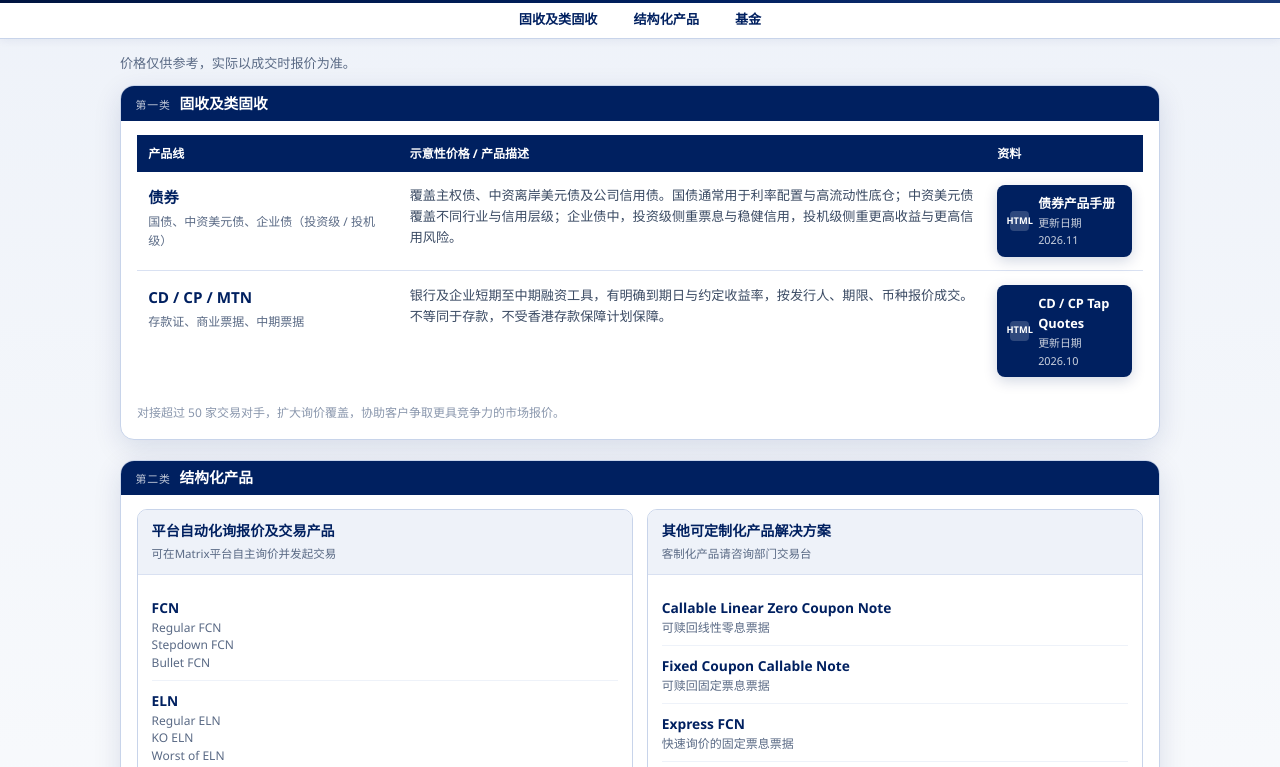
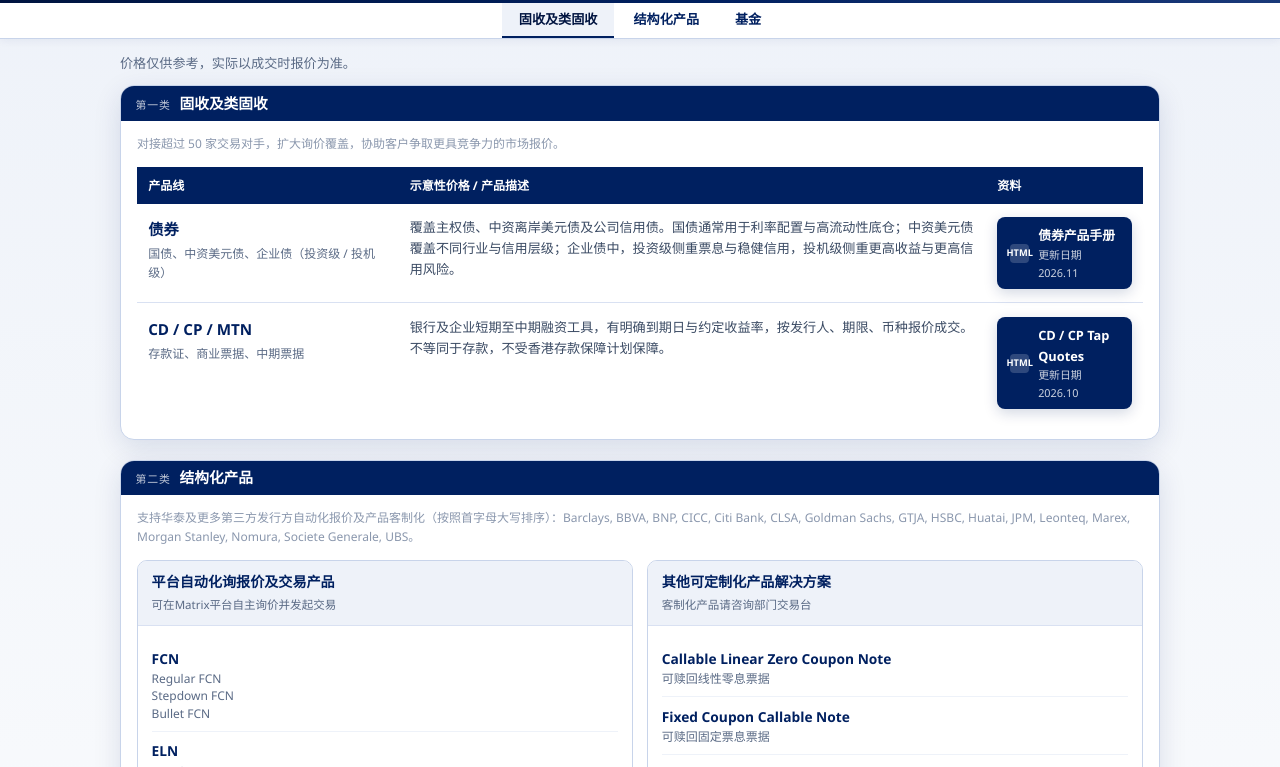
Before and after one commit to iyinli/WTI-Product-Shelf, a plain HTML site: page index.html in a window 1280 px wide. Shown: the part 33-800 px from the top of the page. Drawn offline with Linux system fonts and the light colour scheme.

Commit message:
Move section captions above the products and highlight the active TOC item on scroll.

```diff
--- a/index.html
+++ b/index.html
@@ -81,6 +81,11 @@
       line-height: 1.3;
     }
     .toc a:hover { background: var(--steel-soft); border-bottom-color: var(--navy); }
+    .toc a.is-active {
+      background: var(--steel-soft);
+      border-bottom-color: var(--navy);
+      color: var(--navy-deep);
+    }
 
     .block {
       background: var(--white);
@@ -168,7 +173,7 @@
 
 
     .issuer-note {
-      margin-top: 0.85rem;
+      margin: 0 0 0.85rem;
       color: #8a97ad;
       font-size: 0.75rem;
       line-height: 1.55;
@@ -243,6 +248,7 @@
           <h2>固收及类固收</h2>
         </div>
         <div class="block-body">
+          <p class="issuer-note">对接超过 50 家交易对手，扩大询价覆盖，协助客户争取更具竞争力的市场报价。</p>
           <table class="fi-table">
             <thead>
               <tr>
@@ -280,7 +286,6 @@
               </tr>
             </tbody>
           </table>
-          <p class="issuer-note">对接超过 50 家交易对手，扩大询价覆盖，协助客户争取更具竞争力的市场报价。</p>
         </div>
       </section>
 
@@ -290,6 +295,7 @@
           <h2>结构化产品</h2>
         </div>
         <div class="block-body">
+          <p class="issuer-note">支持华泰及更多第三方发行方自动化报价及产品客制化（按照首字母大写排序）：Barclays, BBVA, BNP, CICC, Citi Bank, CLSA, Goldman Sachs, GTJA, HSBC, Huatai, JPM, Leonteq, Marex, Morgan Stanley, Nomura, Societe Generale, UBS。</p>
           <div class="tracks">
             <article class="track" id="struct-self">
               <div class="track-h">
@@ -356,7 +362,6 @@
               </div>
             </article>
           </div>
-          <p class="issuer-note">支持华泰及更多第三方发行方自动化报价及产品客制化（按照首字母大写排序）：Barclays, BBVA, BNP, CICC, Citi Bank, CLSA, Goldman Sachs, GTJA, HSBC, Huatai, JPM, Leonteq, Marex, Morgan Stanley, Nomura, Societe Generale, UBS。</p>
         </div>
       </section>
 
@@ -412,5 +417,52 @@
       </section>
     </main>
   </div>
+
+  <script>
+    (function () {
+      var ids = ["fi", "struct", "funds"];
+      var links = [];
+
+      function headerOffset() {
+        var head = document.querySelector(".site-head");
+        return (head ? head.getBoundingClientRect().height : 0) + 4;
+      }
+
+      function currentSection() {
+        var line = headerOffset();
+        var active = ids[0];
+        for (var i = 0; i < ids.length; i++) {
+          var el = document.getElementById(ids[i]);
+          if (el && el.getBoundingClientRect().top <= line + 1) active = ids[i];
+        }
+        return active;
+      }
+
+      function paint() {
+        var id = currentSection();
+        for (var i = 0; i < links.length; i++) {
+          var on = links[i].hash === "#" + id;
+          links[i].classList.toggle("is-active", on);
+          if (on) links[i].setAttribute("aria-current", "location");
+          else links[i].removeAttribute("aria-current");
+        }
+      }
+
+      function init() {
+        links = Array.prototype.slice.call(document.querySelectorAll(".toc a"));
+        paint();
+        window.addEventListener("scroll", paint, { passive: true });
+        window.addEventListener("resize", paint);
+        window.addEventListener("hashchange", paint);
+      }
+
+      if (document.readyState === "loading") {
+        document.addEventListener("DOMContentLoaded", init);
+      } else {
+        init();
+      }
+      window.addEventListener("load", paint);
+    })();
+  </script>
 </body>
 </html>
```
